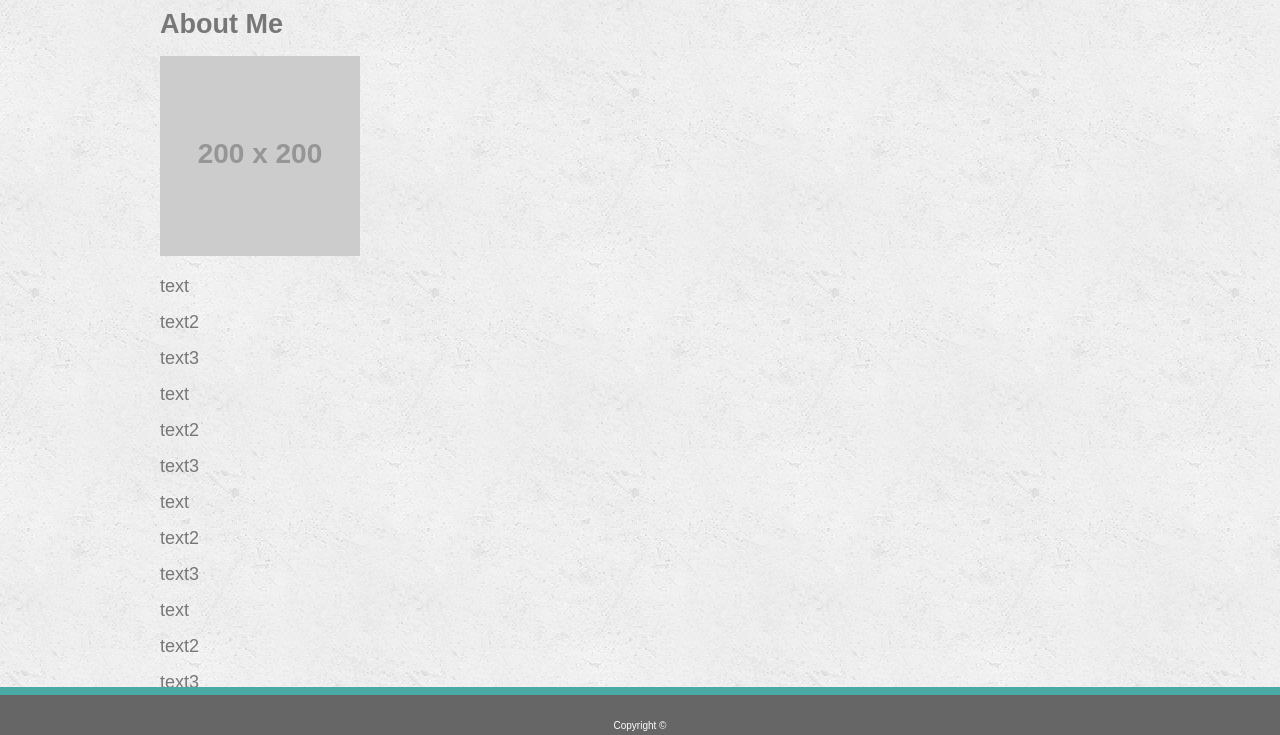
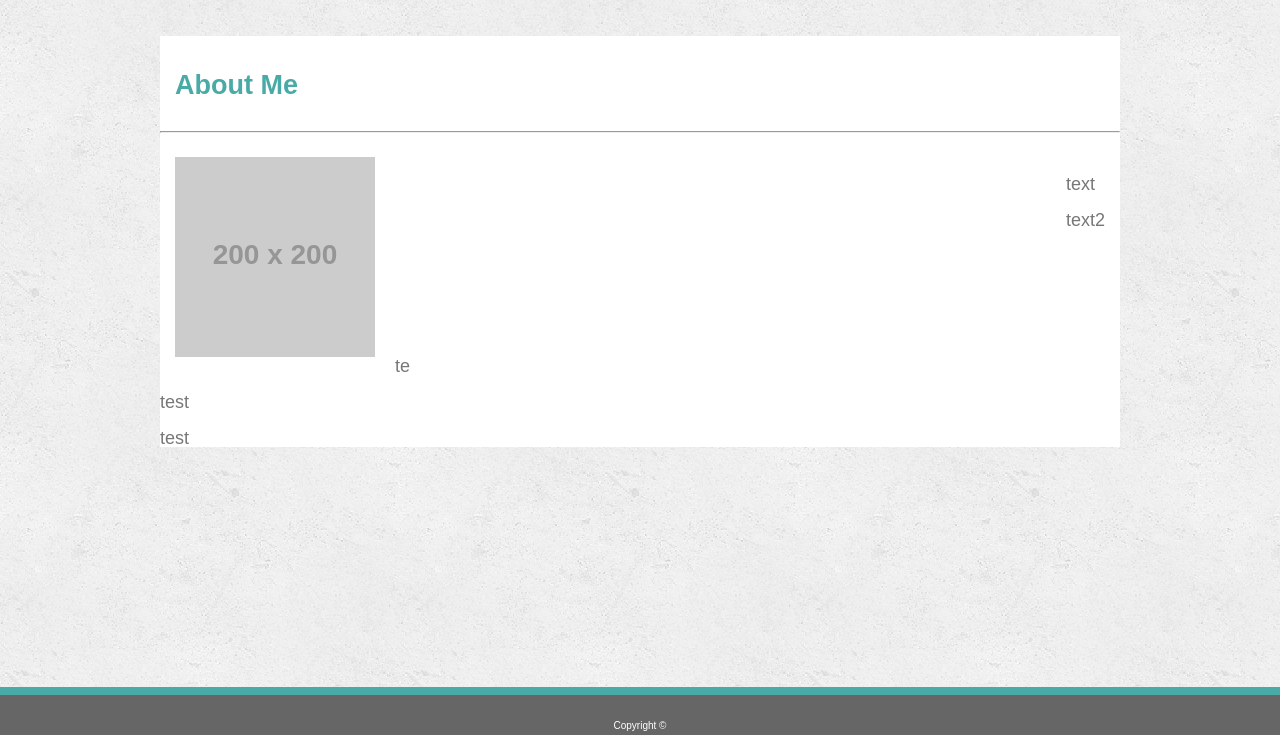
Before and after one commit to markspcs/Week-01_homework, a plain HTML site: page index.html in a window 1280 px wide. Shown: the part 65-800 px from the top of the page. Drawn offline with Linux system fonts and the light colour scheme; placeholder pictures from the web are drawn by us.

Commit message:
formatted the whole page

```diff
--- a/assets/css/style.css
+++ b/assets/css/style.css
@@ -16,6 +16,7 @@ body
       align-items: center;
       margin-left: auto;
       margin-right: auto;
+      border-bottom: 3px solid grey;
   }
   .header-container {
       width: 960px;
@@ -24,6 +25,8 @@ body
 .body-container {
     width: 960px;
     margin: 0 auto;
+    background: white;
+    margin-top: 40px;
 }
 h1 {
     display: inline-block;
@@ -34,19 +37,27 @@ h1 {
     background: #4aaaa5;
     font-family: 'Georgia', Times, 'Times New Roman', serif;
 }
+h2,
+img,
+#body-text{
+    padding: 15px;
+}
 #nav {
     float: right;
     vertical-align: bottom;
-    padding: 20px;
+    padding-left: 20px;
+
+}
+h2{
+    padding: 15px;
+    padding-top: 40px;
+    color:#4aaaa5;
 }
 img {
     width: 200px;
 }
-
-.line {
-    width: 100%;
-    height: 4px;
-    background: #cccccc;
+#body-text {
+    float: right;
 }
 .footer {
     border-top: 8px solid #4aaaa5;
--- a/index.html
+++ b/index.html
@@ -11,27 +11,22 @@
   <header>
     <div class="header-container">
       <h1>Mark Stout</h1>
-        <div id="nav" >About | Portfolio | Contact</div>
+      <div id="nav">About | Portfolio | Contact</div>
     </div>
 
 
   </header>
   <div class="body-container">
     <h2>About Me</h2>
+    <hr>
 
     <img src="https://placehold.it/200x200" />
+    <div id="body-text">
       <p>text</p>
       <p>text2</p>
-      <p>text3</p>
-      <p>text</p>
-      <p>text2</p>
-      <p>text3</p>
-      <p>text</p>
-      <p>text2</p>
-      <p>text3</p>
-      <p>text</p>
-      <p>text2</p>
-      <p>text3</p>
+
+    </div>
+    te</p>test</p>test</p>
 
   </div>
 
```
Lines whose indentation alone changed are shown as unchanged.
